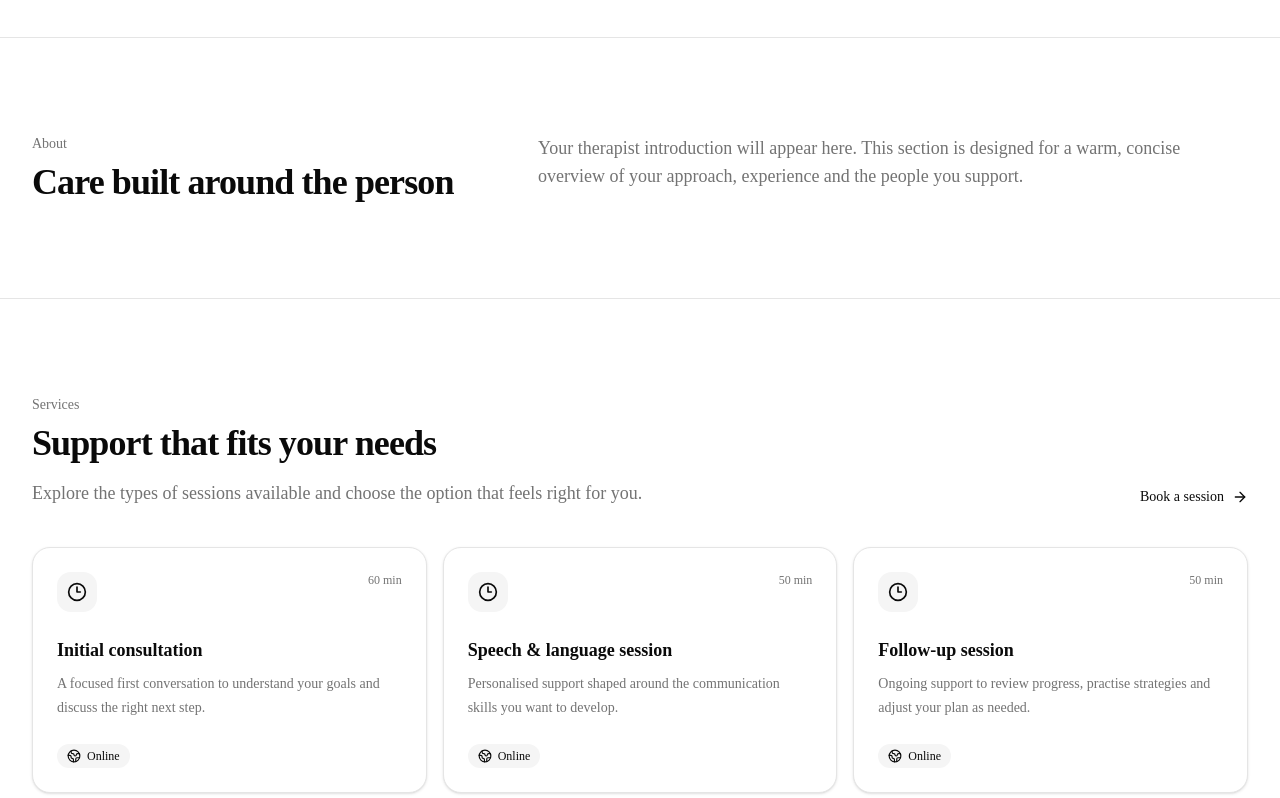
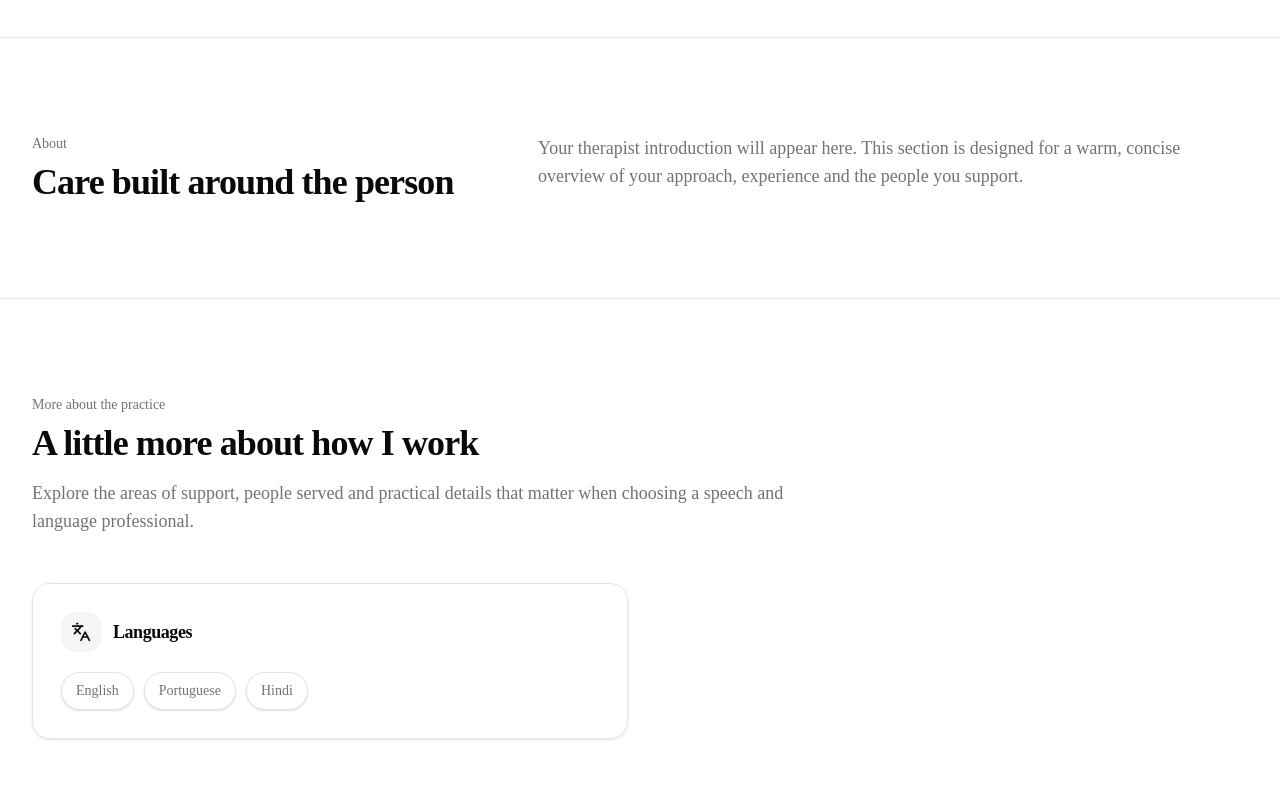
Before and after one commit to Praisepaul/MySLP, a Next.js app: page / in a window 1280 px wide. Shown: the part 844-1642 px from the top of the page. Built offline with nearby package versions, Linux system fonts and the light colour scheme; no server answers; the database is empty.

Commit message:
feat: add dynamic profile detail scaffold

```diff
--- a/app/page.tsx
+++ b/app/page.tsx
@@ -1,6 +1,7 @@
 import { ArrowRight } from "lucide-react";
 import Link from "next/link";
 import { ProfileAbout } from "@/components/public/profile/profile-about";
+import { ProfileDetails } from "@/components/public/profile/profile-details";
 import { ProfileFaq } from "@/components/public/profile/profile-faq";
 import { ProfileHero } from "@/components/public/profile/profile-hero";
 import { ProfileHowItWorks } from "@/components/public/profile/profile-how-it-works";
@@ -13,5 +14,5 @@ export const dynamic = "force-dynamic";
 
 export default async function Home() {
   const therapistProfile = await getTherapistProfile();
-  return <div className="flex min-h-screen flex-col"><PublicHeader /><main className="flex-1"><ProfileHero therapistProfile={therapistProfile} /><ProfileAbout therapistProfile={therapistProfile} /><ProfileServicesPreview therapistProfile={therapistProfile} /><ProfileHowItWorks /><ProfileFaq /><section id="book" aria-labelledby="book-title" className="border-t py-20 sm:py-24"><div className="mx-auto w-full max-w-4xl px-4 text-center sm:px-6 lg:px-8"><p className="text-sm font-medium text-muted-foreground">Ready when you are</p><h2 id="book-title" className="mt-2 text-3xl font-semibold tracking-tight sm:text-4xl">Book a session</h2><p className="mx-auto mt-4 max-w-2xl text-base leading-7 text-muted-foreground sm:text-lg">Choose a session, find a suitable time and provide only the details needed to arrange your appointment.</p><Link href="/book" className="mt-8 inline-flex items-center gap-2 rounded-lg bg-primary px-5 py-2.5 text-sm font-medium text-primary-foreground transition-opacity hover:opacity-90">Start booking<ArrowRight aria-hidden="true" className="size-4" /></Link></div></section></main><PublicFooter /></div>;
+  return <div className="flex min-h-screen flex-col"><PublicHeader /><main className="flex-1"><ProfileHero therapistProfile={therapistProfile} /><ProfileAbout therapistProfile={therapistProfile} /><ProfileDetails therapistProfile={therapistProfile} /><ProfileServicesPreview therapistProfile={therapistProfile} /><ProfileHowItWorks /><ProfileFaq /><section id="book" aria-labelledby="book-title" className="border-t py-20 sm:py-24"><div className="mx-auto w-full max-w-4xl px-4 text-center sm:px-6 lg:px-8"><p className="text-sm font-medium text-muted-foreground">Ready when you are</p><h2 id="book-title" className="mt-2 text-3xl font-semibold tracking-tight sm:text-4xl">Book a session</h2><p className="mx-auto mt-4 max-w-2xl text-base leading-7 text-muted-foreground sm:text-lg">Choose a session, find a suitable time and provide only the details needed to arrange your appointment.</p><Link href="/book" className="mt-8 inline-flex items-center gap-2 rounded-lg bg-primary px-5 py-2.5 text-sm font-medium text-primary-foreground transition-opacity hover:opacity-90">Start booking<ArrowRight aria-hidden="true" className="size-4" /></Link></div></section></main><PublicFooter /></div>;
 }
```
